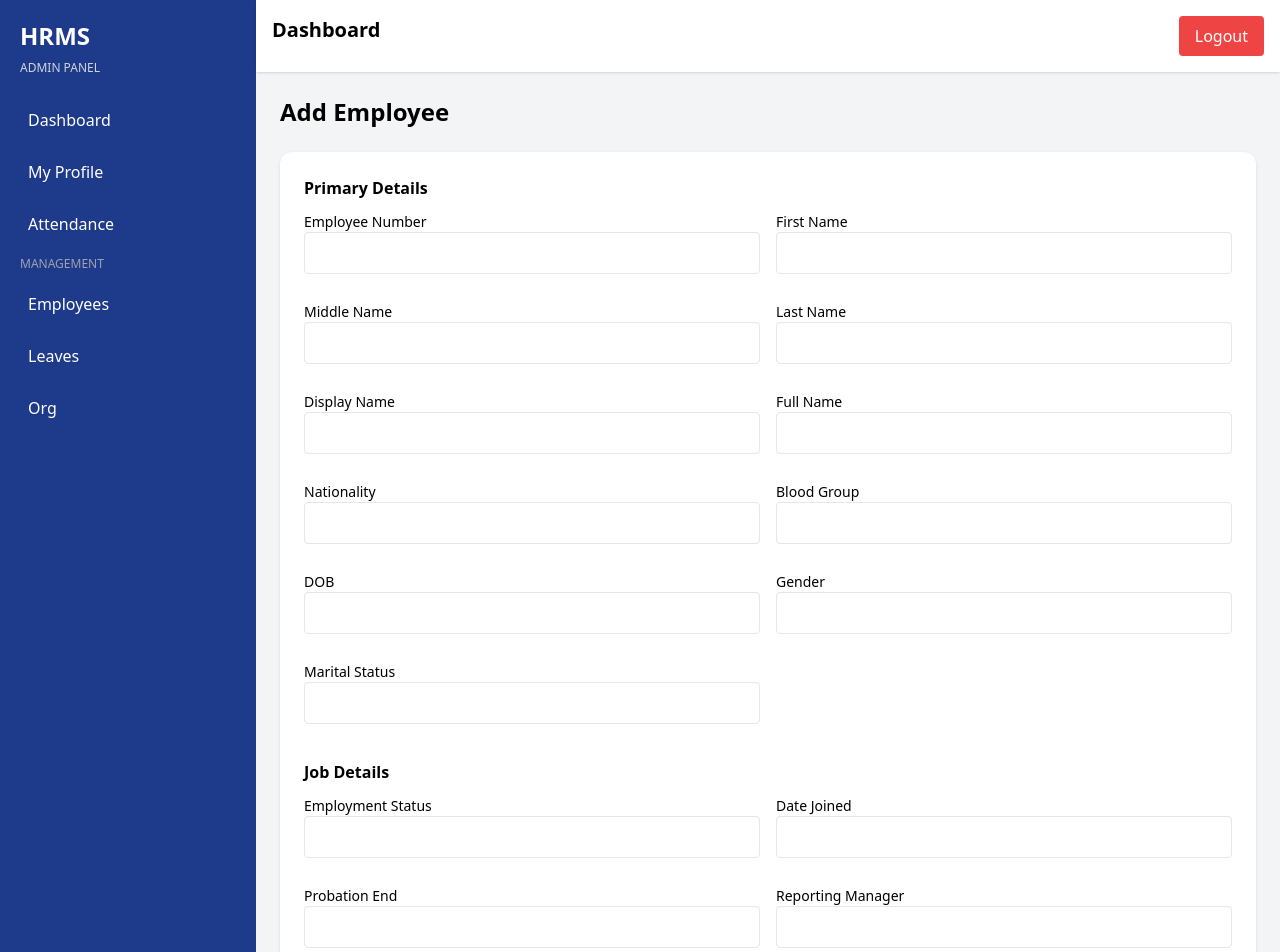
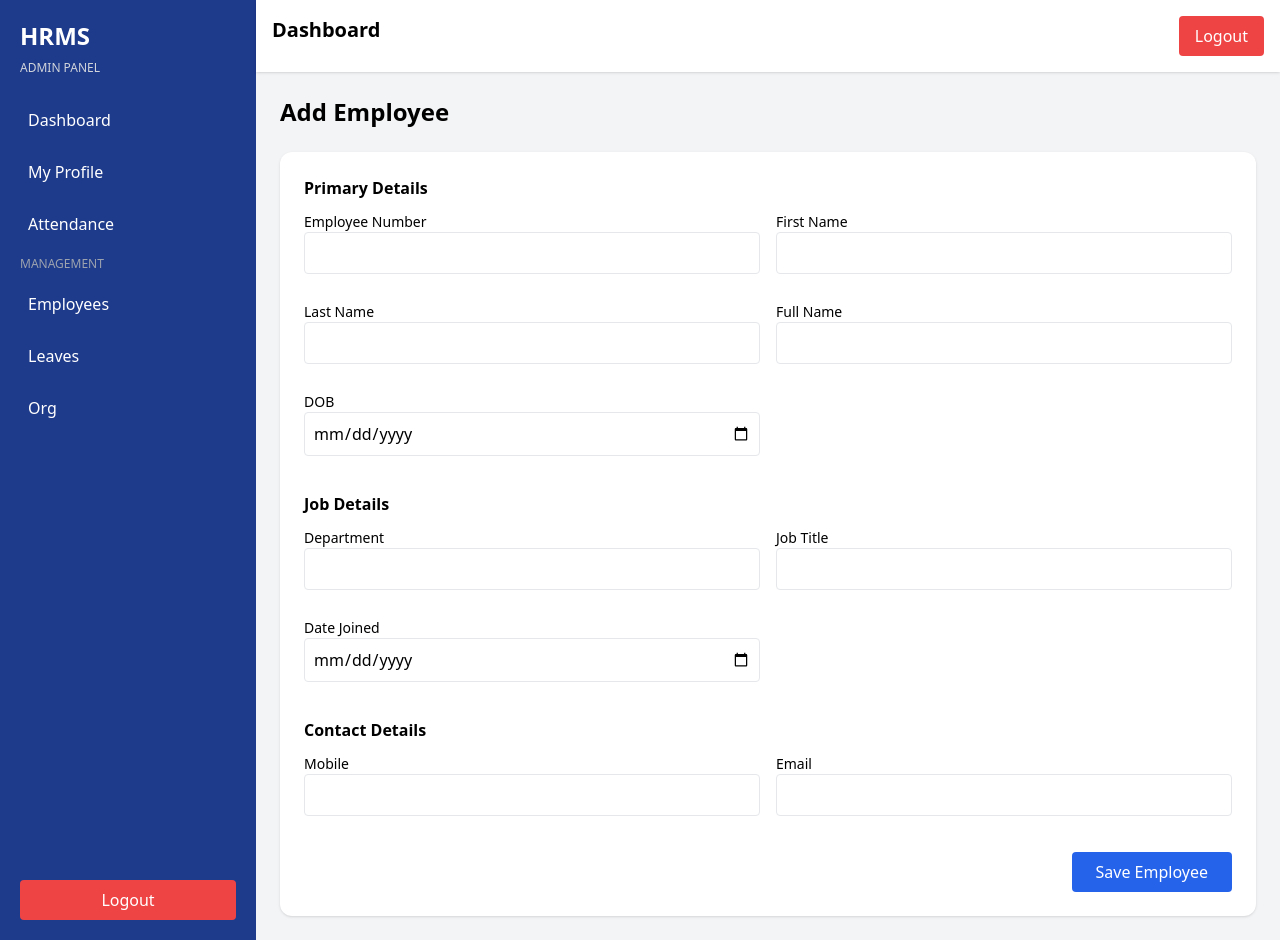
Before and after one commit to VishalRana2025/hris-project, a React (Vite) app in the folder frontend/: page /add-employee in a window 1280 px wide. Shown: the top 952 px of the page. Built offline with nearby package versions, Linux system fonts and the light colour scheme; no server answers; sample sign-in values are in the browser's storage.

Commit message:
fix: employee route final

```diff
--- a/frontend/src/pages/AddEmployee.jsx
+++ b/frontend/src/pages/AddEmployee.jsx
@@ -59,13 +59,41 @@ export default function AddEmployee() {
     panNumber: ""
   });
 
+  // 🔥 FORMAT DATA BEFORE SEND
+  const prepareData = () => {
+    return {
+      ...form,
+
+      dob: form.dob ? new Date(form.dob) : null,
+      dateJoined: form.dateJoined ? new Date(form.dateJoined) : null,
+      probationEndDate: form.probationEndDate
+        ? new Date(form.probationEndDate)
+        : null,
+      lastWorkingDay: form.lastWorkingDay
+        ? new Date(form.lastWorkingDay)
+        : null
+    };
+  };
+
   const handleSubmit = async () => {
     try {
-      await addEmployee(form, token);
+      // 🔥 BASIC VALIDATION
+      if (!form.firstName || !form.personalEmail) {
+        return alert("First Name & Email required");
+      }
+
+      const payload = prepareData();
+
+      console.log("SENDING:", payload);
+
+      await addEmployee(payload, token);
+
       alert("Employee Added ✅");
       navigate("/employees");
+
     } catch (err) {
-      alert("Error ❌");
+      console.log("ERROR:", err);
+      alert(err.response?.data?.msg || "Error ❌");
     }
   };
 
@@ -81,7 +109,7 @@ export default function AddEmployee() {
 
           <div className="bg-white p-6 rounded-xl shadow max-w-6xl">
 
-            {/* 🔥 PRIMARY */}
+            {/* PRIMARY */}
             <Section title="Primary Details">
               <Input label="Employee Number" value={form.employeeNumber}
                 onChange={(v)=>setForm({...form, employeeNumber:v})}
@@ -89,71 +117,41 @@ export default function AddEmployee() {
               <Input label="First Name" value={form.firstName}
                 onChange={(v)=>setForm({...form, firstName:v})}
               />
-              <Input label="Middle Name" value={form.middleName}
-                onChange={(v)=>setForm({...form, middleName:v})}
-              />
               <Input label="Last Name" value={form.lastName}
                 onChange={(v)=>setForm({...form, lastName:v})}
-              />
-              <Input label="Display Name" value={form.displayName}
-                onChange={(v)=>setForm({...form, displayName:v})}
               />
               <Input label="Full Name" value={form.fullName}
                 onChange={(v)=>setForm({...form, fullName:v})}
               />
-              <Input label="Nationality" value={form.nationality}
-                onChange={(v)=>setForm({...form, nationality:v})}
-              />
-              <Input label="Blood Group" value={form.bloodGroup}
-                onChange={(v)=>setForm({...form, bloodGroup:v})}
-              />
-              <Input label="DOB" value={form.dob}
+              <Input label="DOB" type="date" value={form.dob}
                 onChange={(v)=>setForm({...form, dob:v})}
-              />
-              <Input label="Gender" value={form.gender}
-                onChange={(v)=>setForm({...form, gender:v})}
-              />
-              <Input label="Marital Status" value={form.maritalStatus}
-                onChange={(v)=>setForm({...form, maritalStatus:v})}
               />
             </Section>
 
-            {/* 🔥 JOB */}
+            {/* JOB */}
             <Section title="Job Details">
-              <Input label="Employment Status" value={form.employmentStatus}
-                onChange={(v)=>setForm({...form, employmentStatus:v})}
-              />
-              <Input label="Date Joined" value={form.dateJoined}
-                onChange={(v)=>setForm({...form, dateJoined:v})}
-              />
-              <Input label="Probation End" value={form.probationEndDate}
-                onChange={(v)=>setForm({...form, probationEndDate:v})}
-              />
-              <Input label="Reporting Manager" value={form.reportingManager}
-                onChange={(v)=>setForm({...form, reportingManager:v})}
+              <Input label="Department" value={form.department}
+                onChange={(v)=>setForm({...form, department:v})}
               />
               <Input label="Job Title" value={form.jobTitle}
                 onChange={(v)=>setForm({...form, jobTitle:v})}
               />
-              <Input label="Department" value={form.department}
-                onChange={(v)=>setForm({...form, department:v})}
+              <Input label="Date Joined" type="date" value={form.dateJoined}
+                onChange={(v)=>setForm({...form, dateJoined:v})}
               />
             </Section>
 
-            {/* 🔥 CONTACT */}
+            {/* CONTACT */}
             <Section title="Contact Details">
               <Input label="Mobile" value={form.mobilePhone}
                 onChange={(v)=>setForm({...form, mobilePhone:v})}
               />
-              <Input label="Personal Email" value={form.personalEmail}
+              <Input label="Email" value={form.personalEmail}
                 onChange={(v)=>setForm({...form, personalEmail:v})}
-              />
-              <Input label="Work Email" value={form.workEmail}
-                onChange={(v)=>setForm({...form, workEmail:v})}
               />
             </Section>
 
-            {/* 🔥 BUTTON */}
+            {/* BUTTON */}
             <div className="flex justify-end mt-6">
               <button
                 onClick={handleSubmit}
@@ -170,12 +168,13 @@ export default function AddEmployee() {
   );
 }
 
-/* 🔥 COMPONENTS */
-function Input({ label, value, onChange }) {
+/* COMPONENTS */
+function Input({ label, value, onChange, type = "text" }) {
   return (
     <div className="mb-3">
       <p className="text-sm">{label}</p>
       <input
+        type={type}
         className="border p-2 w-full rounded"
         value={value || ""}
         onChange={(e)=>onChange(e.target.value)}
```
Also changed, not shown: 2 other files (tests, documents, lock files or other folders).
